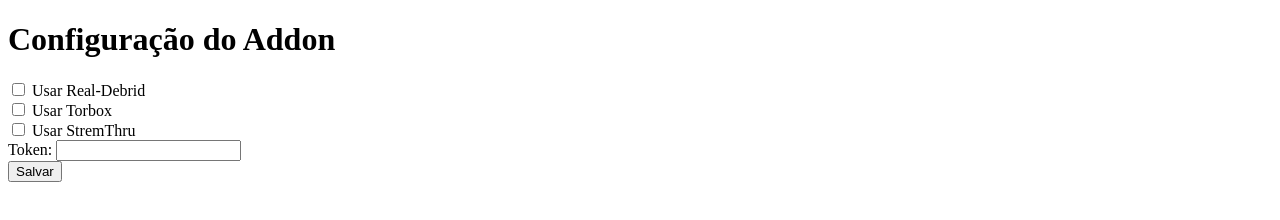
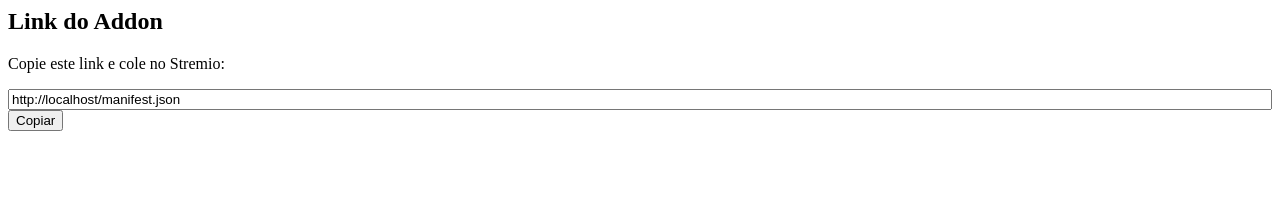
Before and after one commit to vinip1250-art/DebridBR, a website: page public/index.html in a window 1280 px wide. Drawn offline with Linux system fonts and the light colour scheme.

Commit message:
Update index.html

```diff
--- a/public/index.html
+++ b/public/index.html
@@ -1,30 +1,19 @@
-<!DOCTYPE html>
-<html lang="pt-BR">
-<head>
-  <meta charset="UTF-8">
-  <title>Brazuca + Debrid Configuração</title>
-</head>
-<body>
-  <h1>Configuração do Addon</h1>
-  <form>
-    <label><input type="checkbox" id="rd"> Usar Real-Debrid</label><br>
-    <label><input type="checkbox" id="torbox"> Usar Torbox</label><br>
-    <label><input type="checkbox" id="stremthru"> Usar StremThru</label><br>
-    <label>Token: <input type="text" id="token"></label><br>
-    <button type="button" onclick="saveConfig()">Salvar</button>
-  </form>
+<div class="card">
+  <h2>Link do Addon</h2>
+  <p>Copie este link e cole no Stremio:</p>
+  <input type="text" id="manifestLink" readonly style="width:100%">
+  <button onclick="copyLink()">Copiar</button>
+</div>
 
-  <script>
-    function saveConfig() {
-      const config = {
-        rd: document.getElementById("rd").checked,
-        torbox: document.getElementById("torbox").checked,
-        stremthru: document.getElementById("stremthru").checked,
-        token: document.getElementById("token").value
-      };
-      localStorage.setItem("addonConfig", JSON.stringify(config));
-      alert("Configuração salva!");
-    }
-  </script>
-</body>
-</html>
+<script>
+  // Gera o link do manifesto com base no domínio atual
+  const manifestUrl = window.location.origin + "/manifest.json";
+  document.getElementById("manifestLink").value = manifestUrl;
+
+  function copyLink() {
+    const input = document.getElementById("manifestLink");
+    input.select();
+    document.execCommand("copy");
+    alert("Link copiado!");
+  }
+</script>
```
